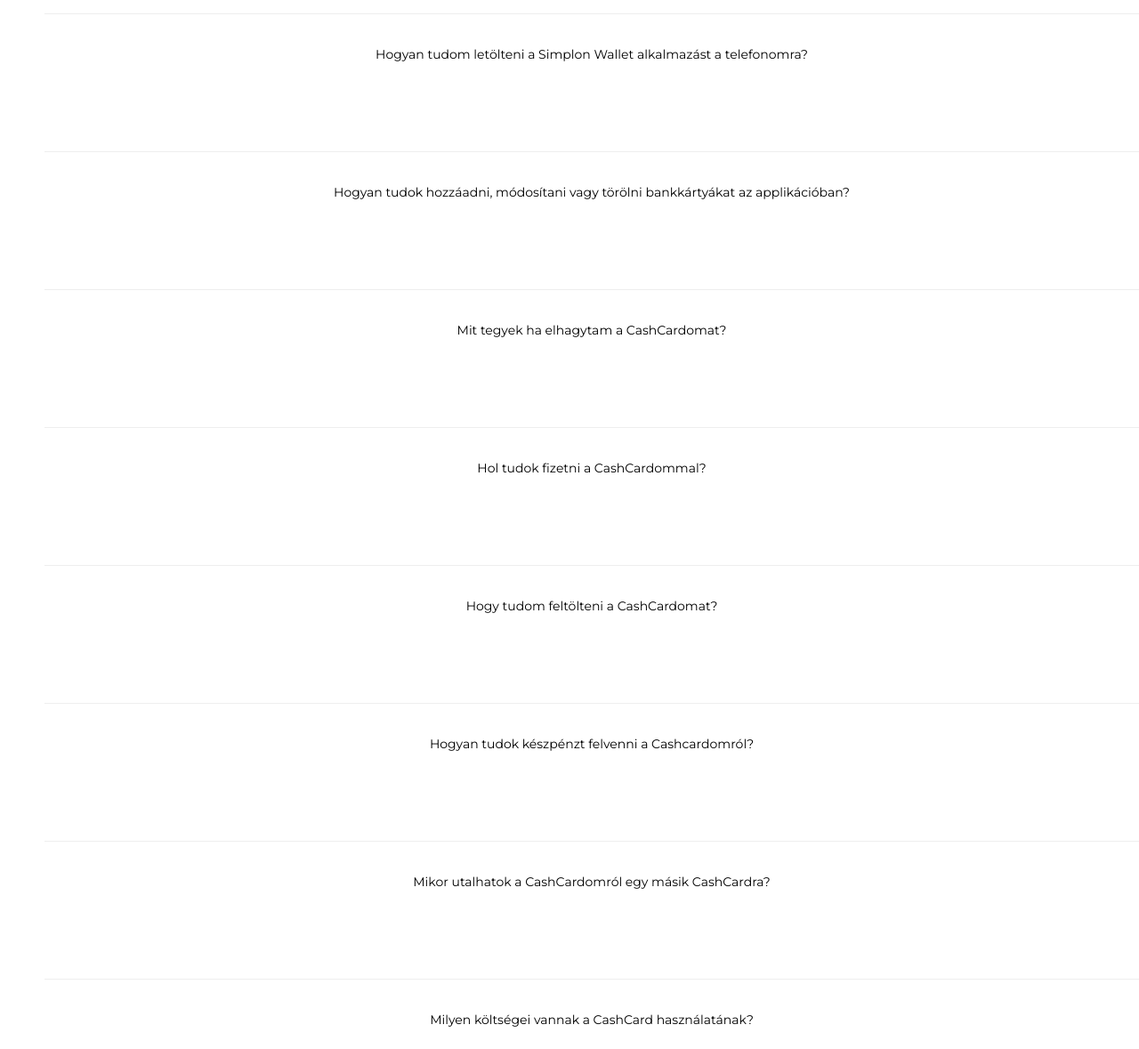
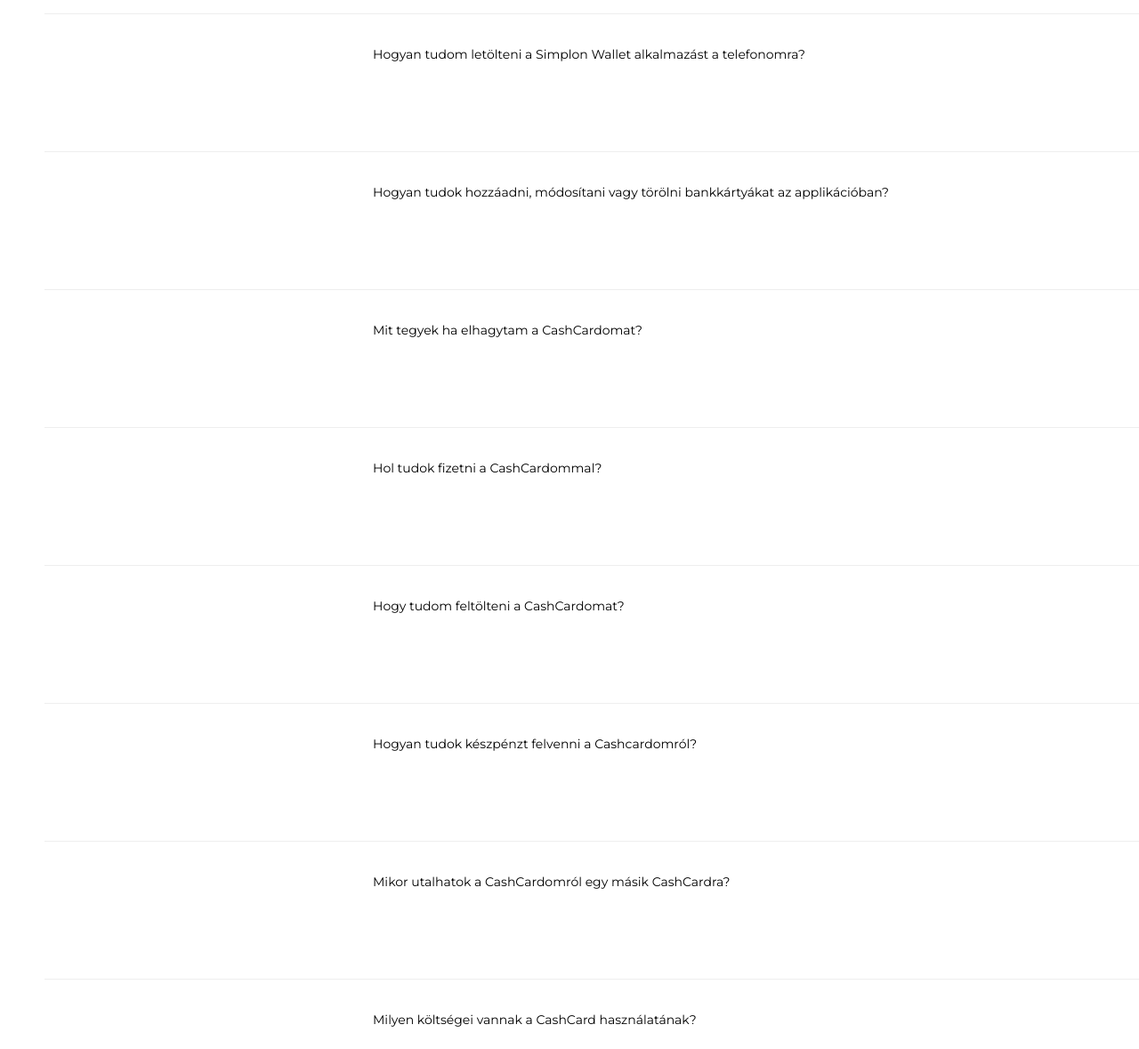
Before and after one commit to veni75/Mastercard, a plain HTML site: page GYIK.html in a window 1280 px wide. Shown: the part 142-1321 px from the top of the page at 89% size. Drawn offline with nearby package versions, Linux system fonts and the light colour scheme.

Commit message:
GYIK-hidden

```diff
--- a/GYIK.html
+++ b/GYIK.html
@@ -37,35 +37,35 @@
   <h1 class="center montserrat">Gyakran ismételt kérdések</h1>
   <ul class="montserrat">
     <hr>
-    <li><p class="fekete-narancs center">Hogyan tudom letölteni a Simplon Wallet alkalmazást a telefonomra?</p>
+    <li><p class="fekete-narancs center2">Hogyan tudom letölteni a Simplon Wallet alkalmazást a telefonomra?</p>
     <span class="glyphicon glyphicon-chevron-down" aria-hidden="true"></span>
     <p class="GYIK-hidden">Lorem ipsum</p>
 		<a class="hide" href="#">Tovább...</a></li>
     <hr>
-    <li><p class="fekete-narancs center">Hogyan tudok hozzáadni, módosítani vagy törölni bankkártyákat az applikációban?</p>
+    <li><p class="fekete-narancs center2">Hogyan tudok hozzáadni, módosítani vagy törölni bankkártyákat az applikációban?</p>
     <span class="glyphicon glyphicon-chevron-down" aria-hidden="true"></span>
     <p class="GYIK-hidden">Lorem ipsum</p></li>
     <hr>
-    <li><p class="fekete-narancs center">Mit tegyek ha elhagytam a CashCardomat?</p>
+    <li><p class="fekete-narancs center2">Mit tegyek ha elhagytam a CashCardomat?</p>
     <span class="glyphicon glyphicon-chevron-down" aria-hidden="true"></span>
     <p class="GYIK-hidden">Lorem ipsum</p></li>
     <hr>
-    <li><p class="fekete-narancs center">Hol tudok fizetni a CashCardommal?</p><span class="glyphicon glyphicon-chevron-down" aria-hidden="true"></span>
+    <li><p class="fekete-narancs center2">Hol tudok fizetni a CashCardommal?</p><span class="glyphicon glyphicon-chevron-down" aria-hidden="true"></span>
     <p class="GYIK-hidden">Lorem ipsum</p></li>
     <hr>
-    <li><p class="fekete-narancs center">Hogy tudom feltölteni a CashCardomat?</p><span class="glyphicon glyphicon-chevron-down" aria-hidden="true"></span>
+    <li><p class="fekete-narancs center2">Hogy tudom feltölteni a CashCardomat?</p><span class="glyphicon glyphicon-chevron-down" aria-hidden="true"></span>
     <p class="GYIK-hidden">Lorem ipsum</p></li>
     <hr>
-    <li><p class="fekete-narancs center">Hogyan tudok készpénzt felvenni a Cashcardomról?</p><span class="glyphicon glyphicon-chevron-down" aria-hidden="true"></span>
+    <li><p class="fekete-narancs center2">Hogyan tudok készpénzt felvenni a Cashcardomról?</p><span class="glyphicon glyphicon-chevron-down" aria-hidden="true"></span>
     <p class="GYIK-hidden">Lorem ipsum</p></li>
     <hr>
-    <li><p class="fekete-narancs center">Mikor utalhatok a CashCardomról egy másik CashCardra?</p><span class="glyphicon glyphicon-chevron-down" aria-hidden="true"></span>
+    <li><p class="fekete-narancs center2">Mikor utalhatok a CashCardomról egy másik CashCardra?</p><span class="glyphicon glyphicon-chevron-down" aria-hidden="true"></span>
     <p class="GYIK-hidden">Lorem ipsum</p></li>
     <hr>
-    <li><p class="fekete-narancs center">Milyen költségei vannak a CashCard használatának?</p><span class="glyphicon glyphicon-chevron-down" aria-hidden="true"></span>
+    <li><p class="fekete-narancs center2">Milyen költségei vannak a CashCard használatának?</p><span class="glyphicon glyphicon-chevron-down" aria-hidden="true"></span>
     <p class="GYIK-hidden">Lorem ipsum</p></li>
     <hr>
-    <li><p class="fekete-narancs center">Hogyan használhatom a Papp László Budapest Sportarénán kívül a CashCardomat?</p><span class="glyphicon glyphicon-chevron-down" aria-hidden="true"></span>
+    <li><p class="fekete-narancs center2">Hogyan használhatom a Papp László Budapest Sportarénán kívül a CashCardomat?</p><span class="glyphicon glyphicon-chevron-down" aria-hidden="true"></span>
     <p class="GYIK-hidden">Lorem ipsum</p></li>
   </ul>
 
```
